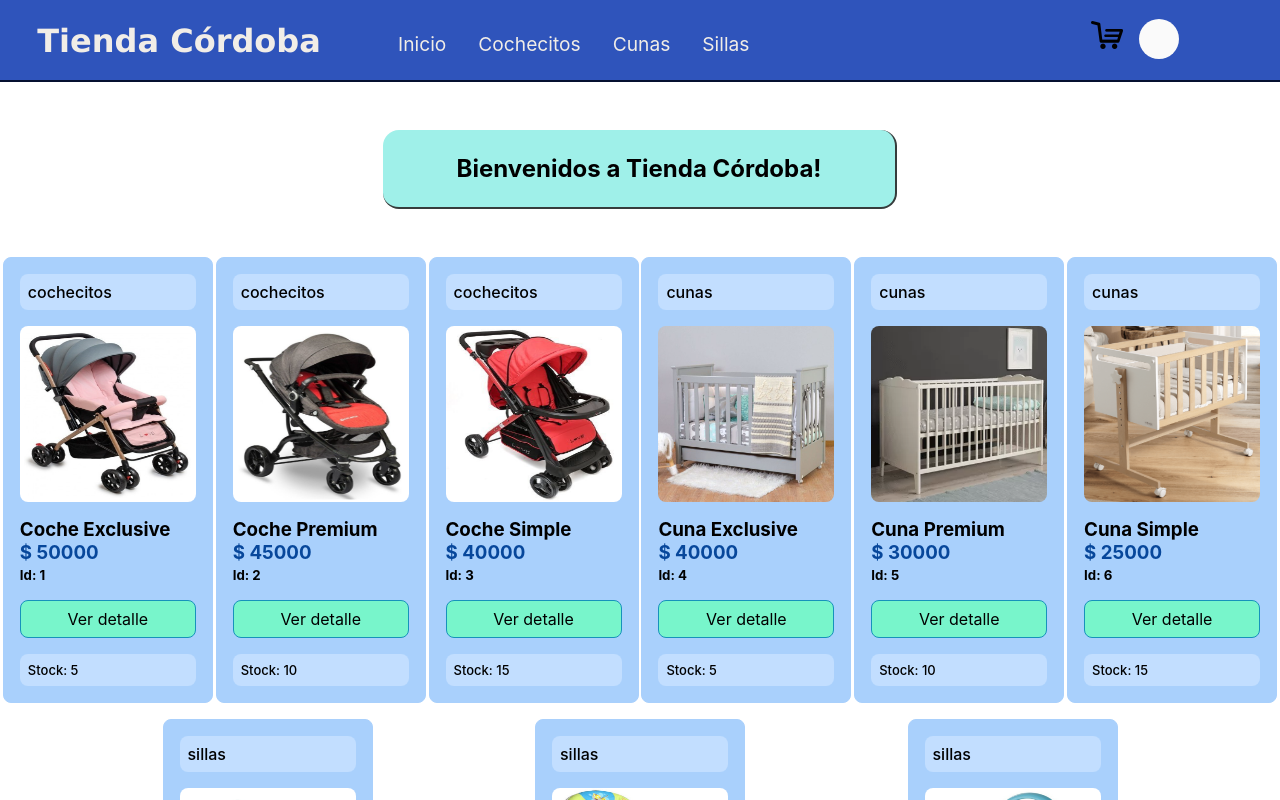
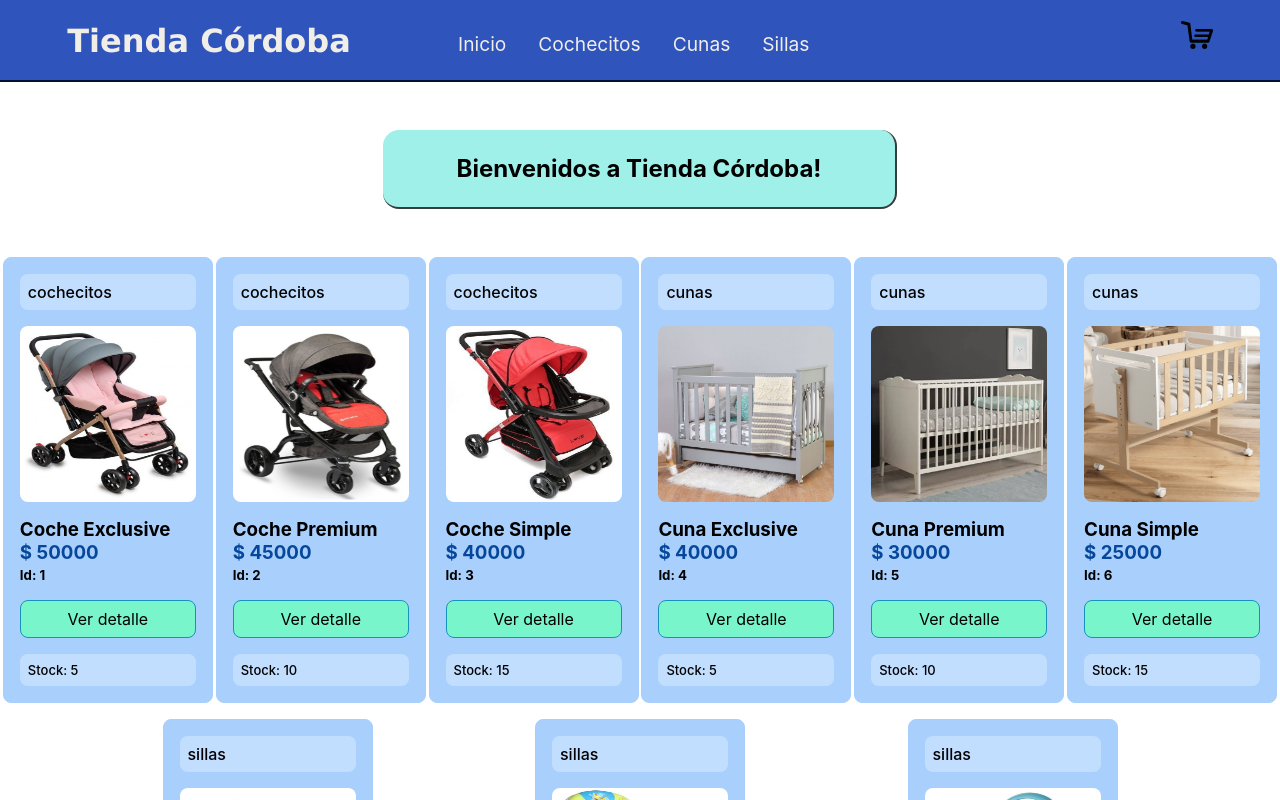
Before and after one commit to mario-r-aguilar/Tienda-Cordoba_Proyecto-Final_React-JS, a React (Create React App) app: page / in a window 1280 px wide. Shown: the top 800 px of the page. Built offline with nearby package versions, Linux system fonts and the light colour scheme.

Commit message:
soluciono error de rendering del total de productos

```diff
--- a/src/components/CartWidget/CartWidget.js
+++ b/src/components/CartWidget/CartWidget.js
@@ -9,8 +9,11 @@ const CartWidget = () => {
 			<div className="navbar-cart">
 				<img className="navbar-cart-img" src={cart} alt="Cart Widget" />{' '}
 			</div>
-
-			<span className="total">{totalProducts() || ''}</span>
+			{totalProducts() === 0 ? (
+				false
+			) : (
+				<span className="total">{totalProducts()}</span>
+			)}
 		</div>
 	);
 };
```
